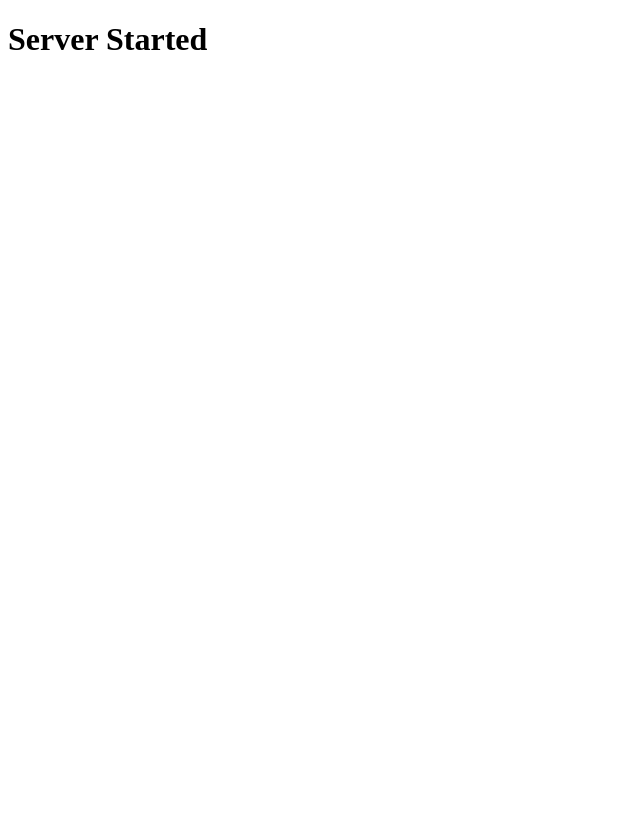
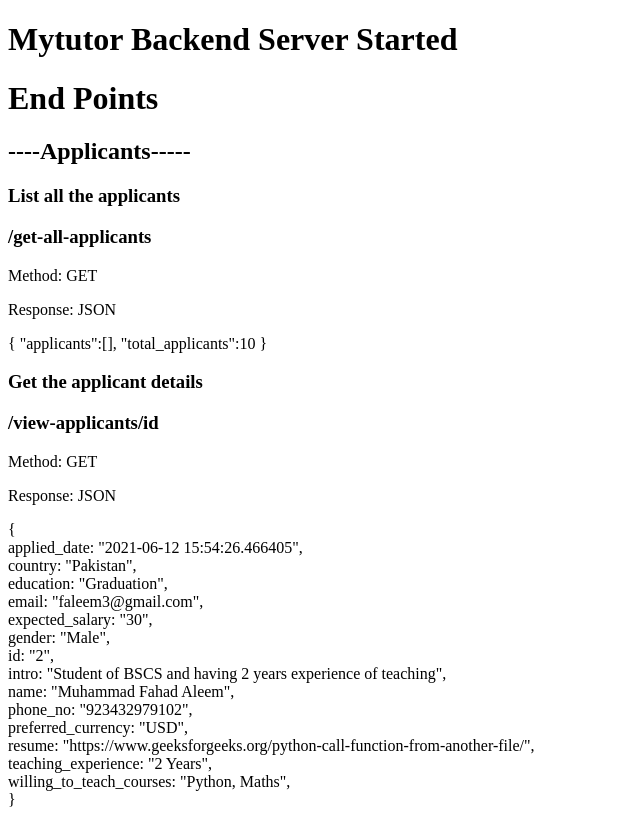
Before and after one commit to fahadaleem/my-tutor-backend, a Flask app: page / in a window 1280 px wide. Before the commit the part shown is almost empty. Shown: the whole page, without its empty margins (0-640 px from the left). Before the commit the page ends 50 px from the top, so only its background shows below. Run offline with Flask 2, Linux system fonts and the light colour scheme.

Commit message:
server homepage added

```diff
--- a/mytutor/templates/index.html
+++ b/mytutor/templates/index.html
@@ -7,6 +7,38 @@
     <title>My tutor backend</title>
 </head>
 <body>
-    <h1>Server Started</h1>
+    <h1>Mytutor Backend Server Started</h1>
+    <h1>End Points</h1>
+    <h2>----Applicants-----</h2>
+    <h3>List all the applicants</h3>
+    <h3>/get-all-applicants</h3>
+    <p>Method: GET</p>
+    <p>Response: JSON</p>
+    <p>{
+        "applicants":[],
+        "total_applicants":10
+    }</p>
+
+    <h3>Get the applicant details</h3>
+    <h3>/view-applicants/id</h3>
+    <p>Method: GET</p>
+    <p>Response: JSON</p>
+    <p>{<br>
+        applied_date: "2021-06-12 15:54:26.466405",<br>
+country: "Pakistan", <br>
+education: "Graduation", <br>
+email: "faleem3@gmail.com", <br>
+expected_salary: "30",<br>
+gender: "Male",<br>
+id: "2",<br>
+intro: "Student of BSCS and having 2 years experience of teaching",<br>
+name: "Muhammad Fahad Aleem",<br>
+phone_no: "923432979102",<br>
+preferred_currency: "USD",<br>
+resume: "https://www.geeksforgeeks.org/python-call-function-from-another-file/",<br>
+teaching_experience: "2 Years",<br>
+willing_to_teach_courses: "Python, Maths",<br>
+    }</p>
+
 </body>
 </html>
--- a/run.py
+++ b/run.py
@@ -2,4 +2,4 @@
 
 
 if __name__== "__main__":
-    app.run(debug=False)
+    app.run(debug=True)
```
